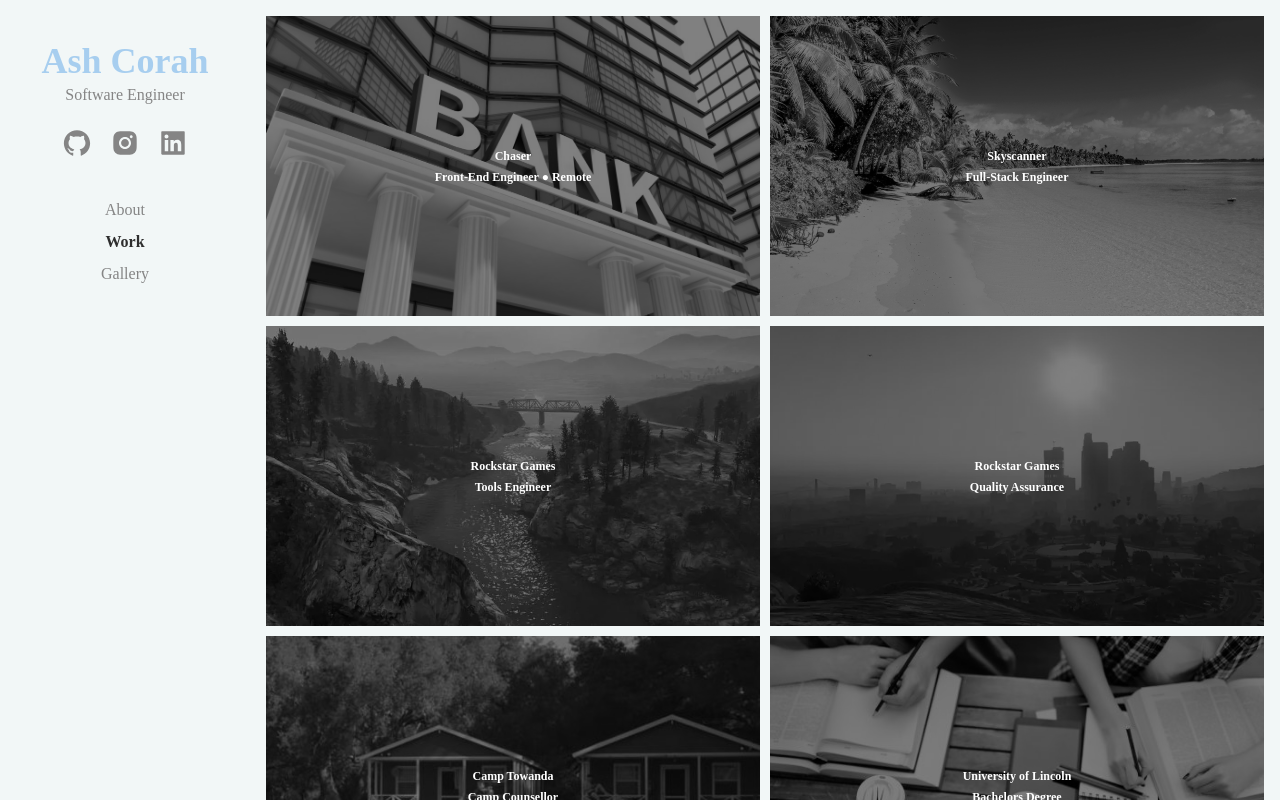
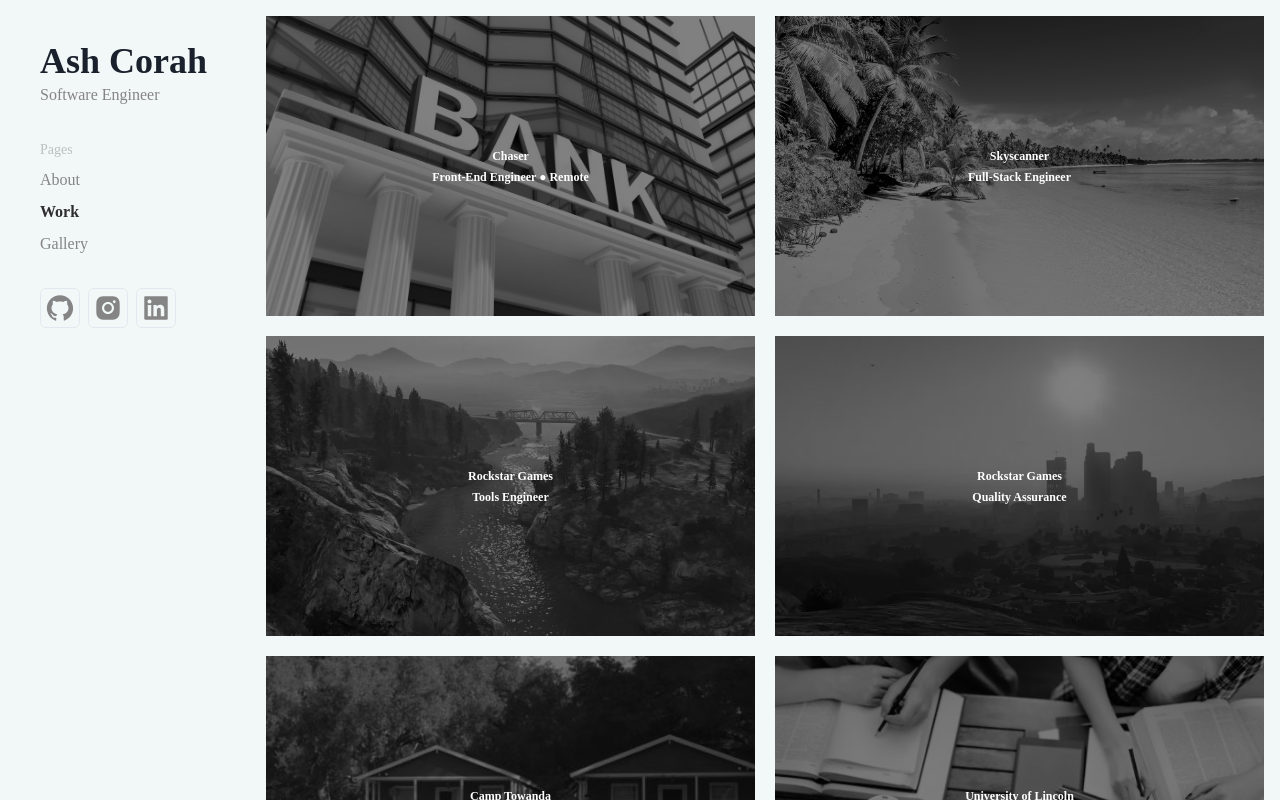
Before and after one commit to ashcorah/portfolio, a React (Create React App) app: page /work in a window 1280 px wide. Shown: the top 800 px of the page. Built offline with nearby package versions, Linux system fonts and the light colour scheme; a web font is replaced by a local one.

Commit message:
add sizing

```diff
--- a/public/index.html
+++ b/public/index.html
@@ -23,7 +23,7 @@
       work correctly both with client-side routing and a non-root public URL.
       Learn how to configure a non-root public URL by running `npm run build`.
     -->
-    <title>Ash Corah</title>
+    <title>Ash Corah: Software Engineer</title>
   </head>
   <body>
     <noscript>
--- a/src/App.jsx
+++ b/src/App.jsx
@@ -57,7 +57,7 @@
 });
 
 function App() {
-  const [isMobile] = useMediaQuery("(max-width: 516px");
+  const [isMobile] = useMediaQuery("(max-width: 650px");
 
   return (
     <Fragment>
--- a/src/app/gallery/components/InstaFeed/index.jsx
+++ b/src/app/gallery/components/InstaFeed/index.jsx
@@ -23,8 +23,8 @@
     return <Center h="100%">Uh oh...something failed to load. 😔</Center>;
 
   return (
-    <Wrap w="100%" justify="center" textAlign="center">
-      {data.map(({ media_url, caption, media_type, thumbnail }) => {
+    <Wrap w="100%" spacing="20px" justify="center" textAlign="center">
+      {data.map(({ media_url, caption, media_type }) => {
         return (
           <WrapItem flex="1">
             <Stack h="100%" position="relative">
--- a/src/app/work/components/Chaser/index.jsx
+++ b/src/app/work/components/Chaser/index.jsx
@@ -16,16 +16,15 @@
           Chaser
         </Heading>
         <Text textAlign="center">
-          Chaser is a small startup company focusing on invoice payments. Chaser
-          aims to reduce the time it takes to get companies invoices paid. This
-          is achieved by automating the credit control process through e-mail
-          reminders.
+          A small startup company focusing on invoice payments. Aiming to reduce
+          the time it takes to get companies invoices paid. This is achieved by
+          automating the credit control process through e-mail reminders.
         </Text>
         <Heading as="h5" size="xs">
           Things I worked on
         </Heading>
         <Text textAlign="center">
-          I was the lead developer of the{" "}
+          Lead developer of the{" "}
           <Text
             as="a"
             href="https://www.chaserhq.com/features/payment-portal"
@@ -34,7 +33,7 @@
           >
             Payment Portal
           </Text>{" "}
-          which allows customers to pay directly through our system. I developed
+          which allows customers to pay directly through our system. Developed
           the first iteration of our{" "}
           <Text
             as="a"
@@ -44,7 +43,7 @@
           >
             Receivables
           </Text>{" "}
-          which added React to Chasers tech stack. I developed our{" "}
+          which added React to Chasers tech stack. Developed our{" "}
           <Text
             as="a"
             href="https://www.chaserhq.com/collections"
--- a/src/app/work/index.jsx
+++ b/src/app/work/index.jsx
@@ -101,7 +101,7 @@
 
   return (
     <Box h="100%" w="100%" p={4}>
-      <Wrap h="100%" w="100%" display="flex" spacing="10px">
+      <Wrap h="100%" w="100%" display="flex" spacing="20px">
         {workPlaces.map((job, key) => {
           const { title, img, subtitle, id, body } = job;
           return (
--- a/src/components/Card/index.jsx
+++ b/src/components/Card/index.jsx
@@ -10,7 +10,7 @@
       sx={{
         backfaceVisibility: "hidden",
         position: "absolute",
-        transform: shown ? "rotateX(180deg)" : "rotateX(0deg)",
+        transform: shown ? "translateY(100%)" : "translateY(0%)",
         transformStyle: "preserve-3d",
         transition: "transform ease 500ms",
         zIndex: 2,
@@ -27,8 +27,7 @@
           filter: "grayscale(100%) brightness(50%)",
         },
         ":hover::before": {
-          filter: !shown && "grayscale(0%) brightness(100%)",
-          transform: !shown && "scale(1.1)",
+          filter: "grayscale(0%) brightness(100%)",
         },
       }}
     >
@@ -57,13 +56,13 @@
       h="100%"
       w="100%"
       borderWidth="1px"
-      borderColor={colors.blue}
+      borderColor={colors.lightGray}
       sx={{
         ":hover": {
           borderColor: colors.red,
         },
         position: "absolute",
-        transform: shown ? "rotateX(0deg)" : "rotateX(-180deg)",
+        transform: shown ? "translateY(0%)" : "translateY(100%)",
         transformStyle: "preserve-3d",
         transition: "transform ease 600ms",
         backfaceVisibility: "hidden",
--- a/src/components/Sidebar/index.jsx
+++ b/src/components/Sidebar/index.jsx
@@ -15,21 +15,10 @@
   const location = useLocation();
   const colors = usePalette();
 
-  function color(path) {
-    switch (path) {
-      case "/about":
-        return colors.gold;
-      case "/gallery":
-        return colors.lavendar;
-      default:
-        return colors.blue;
-    }
-  }
-
   const title = (
-    <Stack textAlign="center">
+    <Stack textAlign="left">
       <Link to="/">
-        <Heading transition="0.5s all ease" color={color(location.pathname)}>
+        <Heading transition="0.5s all ease" color={colors.gay}>
           Ash Corah
         </Heading>
         <Text transition="0.5s all ease" color={colors.gray}>
@@ -41,7 +30,6 @@
 
   // eslint-disable-next-line react/prop-types
   function NavLink({ to, children }) {
-    console.log(location);
     const isMatch =
       location.pathname.includes(to) ||
       (location.pathname === "/about" && to === "/");
@@ -66,18 +54,26 @@
 
   return (
     <Box
-      justifyContent="center"
+      alignItems="flex-start"
       display="flex"
       backgroundColor="transparent"
       p={10}
       h="100%"
       w="100%"
     >
-      <VStack spacing={4}>
-        <VStack spacing={6}>{title}</VStack>
-        <VStack spacing="35px">
-          <HStack>
+      <VStack spacing={8} alignItems="flex-start" display="flex" w="100%">
+        {title}
+        <VStack alignItems="flex-start" display="flex" w="100%">
+          <Text color={colors.lightGray} fontSize="14px">
+            Pages
+          </Text>
+          <NavLink to="/about">About</NavLink>
+          <NavLink to="/work">Work</NavLink>
+          <NavLink to="/gallery">Gallery</NavLink>
+        </VStack>
+        <HStack alignItems="flex-start" display="flex" w="100%">
           <IconButton
+            borderWidth="1px"
             sx={{
               ":hover": {
                 color: colors.black,
@@ -89,6 +85,7 @@
             color={colors.gray}
           />
           <IconButton
+            borderWidth="1px"
             sx={{
               ":hover": {
                 color: colors.base,
@@ -100,6 +97,7 @@
             icon={<AiFillInstagram size="30px" />}
           />
           <IconButton
+            borderWidth="1px"
             sx={{
               ":hover": {
                 color: colors.base,
@@ -111,12 +109,6 @@
             icon={<AiFillLinkedin size="30px" />}
           />
         </HStack>
-          <VStack>
-            <NavLink to="/about">About</NavLink>
-            <NavLink to="/work">Work</NavLink>
-            <NavLink to="/gallery">Gallery</NavLink>
-          </VStack>
-        </VStack>
       </VStack>
     </Box>
   );
```
Lines whose indentation alone changed are shown as unchanged.
